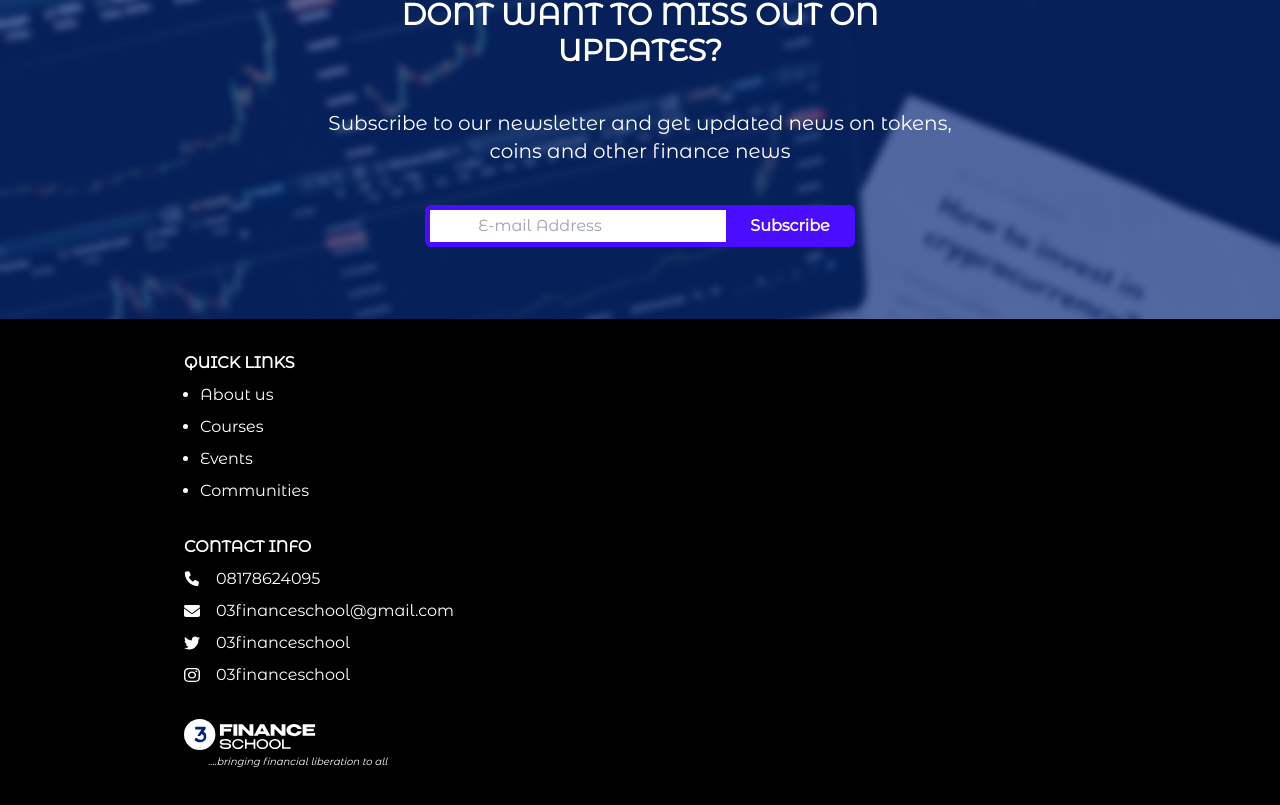
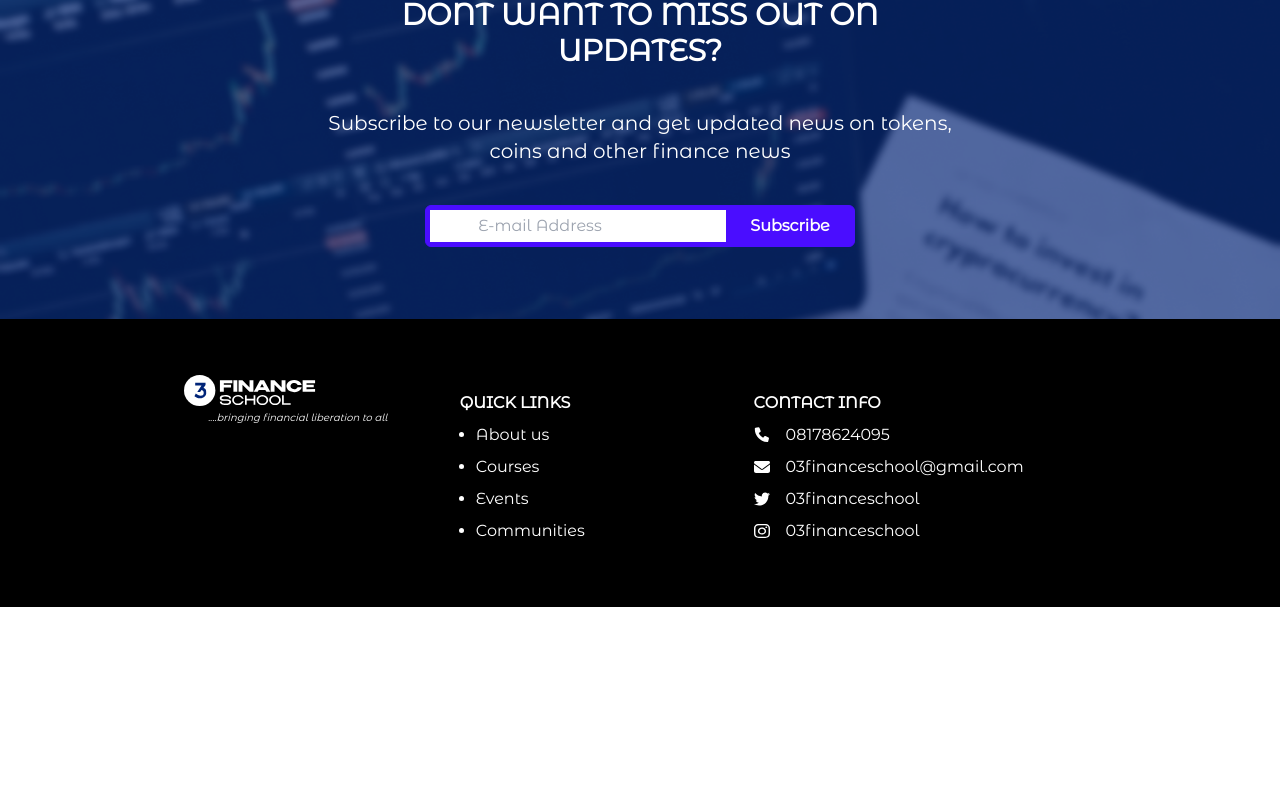
Before and after one commit to Jaeger-11/O3-Finance-School, a React (Vite) app: page / in a window 1280 px wide. Shown: the part 1314-2119 px from the top of the page. After the commit the page ends 1921 px from the top, so only its background shows below. Built offline with nearby package versions, Linux system fonts and the light colour scheme.

Commit message:
footer desktop view

```diff
--- a/src/components/Footer.jsx
+++ b/src/components/Footer.jsx
@@ -26,10 +26,10 @@ const footerData = [
 
 const Footer = () => {
   return (
-    <footer className="bg-black text-white">
-        <section className='container mx-auto font-alternate px-8 py-8'>
+    <footer className="bg-black text-white py-6">
+        <section className='container mx-auto font-alternate px-8 py-8 md:flex md:flex-row-reverse md:justify-around md:items-start'>
 
-            <div className='flex flex-col gap-6'>
+            <div className='flex flex-col gap-6 md:flex-row md:flex-1 md:justify-around md:mt-4'>
                 <section>
                     <h3 className='font-bold'>QUICK LINKS</h3>
                     <ul className='list-disc pl-4'>
@@ -54,7 +54,7 @@ const Footer = () => {
                 </section>
             </div>
 
-            <div className='my-6'>
+            <div className='my-6 md:my-0'>
                 <img src={logo} alt="logo" className='h-[2.2rem]'/>
                 <p className='italic font-[500] pl-6 text-[10px]'>....bringing financial liberation to all</p>
             </div>
```
